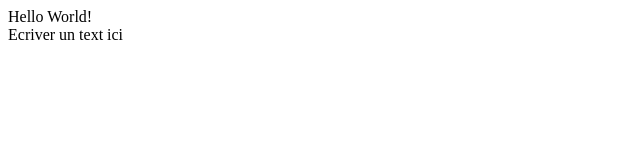
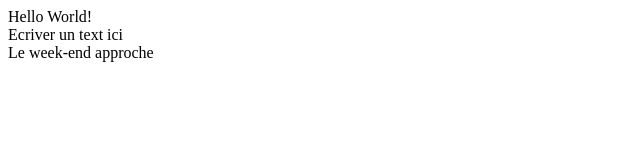
Before and after one commit to PriscillePoume/Project1, a plain HTML site: page index.html in a window 1280 px wide. Shown: the whole page, without its empty margins (0-640 px from the left). Drawn offline with Linux system fonts and the light colour scheme.

Commit message:
ajout de weekend dans html

```diff
--- a/index.html
+++ b/index.html
@@ -10,5 +10,6 @@
             Hello World!
         </div>
         <div> Ecriver un text ici </div>
+        <div> Le week-end approche </div>
     </body>
 </html>
```
